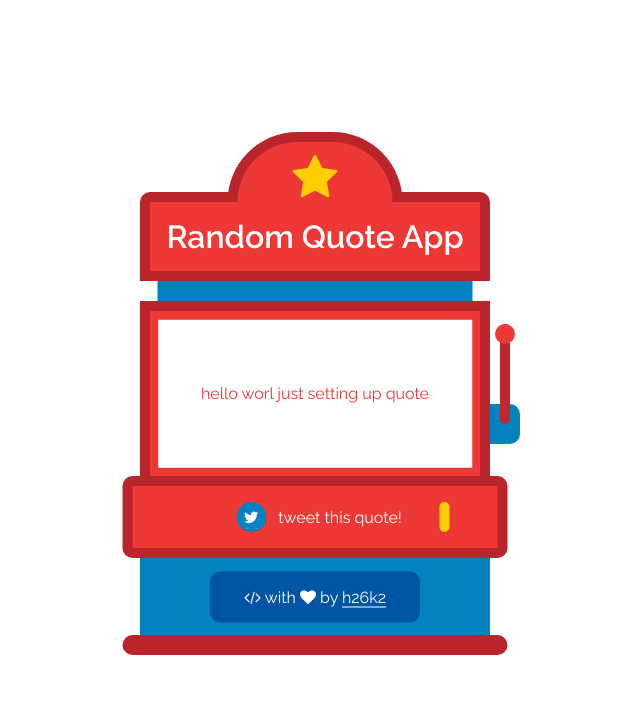
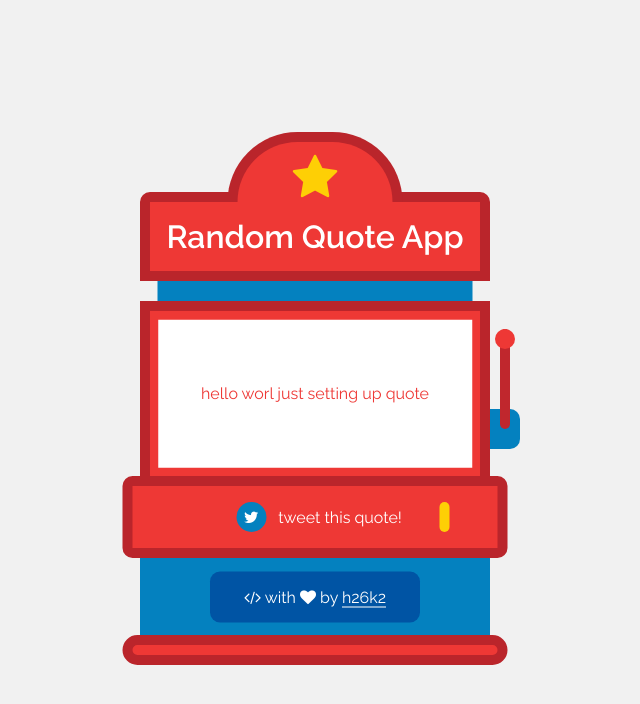
Before and after one commit to h26k2/random-quote-machine, a plain HTML site: page index.html in a window 1280 px wide. Shown: the whole page, without its empty margins (325-965 px from the left). Drawn offline with nearby package versions, Linux system fonts and the light colour scheme.

Commit message:
quote generator files

```diff
--- a/src/css/index.css
+++ b/src/css/index.css
@@ -10,6 +10,7 @@ body{
     margin:0;
     padding:0;
     font-family: "raleway",sans-serif;
+    background:#f1f1f1;
 }
 
 h2{
@@ -40,6 +41,7 @@ a , p{
     transform:translateX(-50%);
     width:350px;
     margin-top:12em;
+    margin-bottom:5em;
 }
 
 .machine--header{
@@ -211,10 +213,11 @@ a , p{
 .machine--end{
     position: relative;
     width:110%;
-    height:20px;
+    height:30px;
     left:50%;
     transform:translateX(-50%);
-    background:#ba252b;
+    border:10px solid #ba252b;
+    background: #ee3835;
     border-radius: 20px;
 }
 
```
